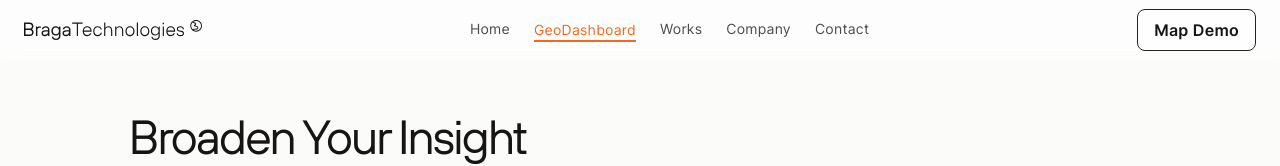
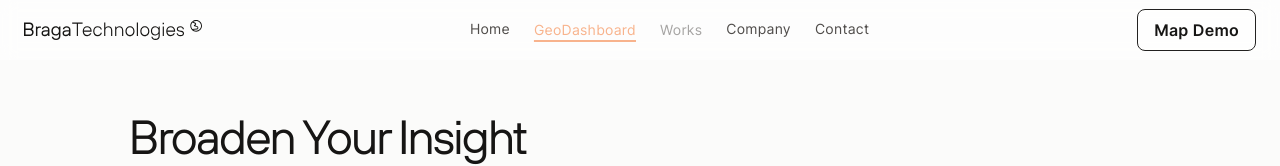
Before and after one commit to FelineJTD/braga-technologies-main-site, a Next.js app: page /geodashboard in a window 1280 px wide. Shown: the top 166 px of the page. Built offline with nearby package versions, Linux system fonts and the light colour scheme.

Commit message:
add timeout to loading

```diff
--- a/components/footer.js
+++ b/components/footer.js
@@ -4,29 +4,30 @@ import Link from 'next/link'
 export default function Footer() {
   const copyrightText = '© Braga Technologies 2022';
   return (
-    <footer className='bg-gray-100 text-gray-500 p-6 xl:px-[10%] grid grid-cols-12 w-full gap-6 selection:bg-primary selection:text-gray-50'>
+    <footer>
+      <nav className='bg-gray-100 text-gray-500 p-6 xl:px-[10%] grid grid-cols-12 w-full gap-6 selection:bg-primary selection:text-gray-50'>
         <div className='col-span-12 md:col-span-3'>
           <Link href='/'><img src='/logo-braga-sm.svg' alt='Braga Technologies Logo' className='col-span-6 h-5 cursor-pointer mb-6'/></Link>
           <p className='text-gray-600'>Indonesia&apos;s Leading Geospatial Technology that optimize analytics and performance, moving the world one map at a time.</p>
         </div>
         <div className='col-span-6 md:col-start-5 lg:col-span-2 flex flex-col space-y-4'>
           <h6 className='text-gray-600'>Product</h6>
-        <a href='#'><p>GeoDashboard</p></a>
-        <a href='#'><p>Braga Enterprise</p></a>
-        <a href='#'><p>Braga AI</p></a>
+          <p className='opacity-50'>GeoDashboard</p>
+          <p className='opacity-50'>Braga Enterprise</p>
+          <p className='opacity-50'>Braga AI</p>
         </div>
         <div className='col-span-6 md:col-span-2 flex flex-col space-y-4'>
           <h6 className='text-gray-600'>Works</h6>
-        <a href='#'><p>Works</p></a>
-        <a href='#'><p>Case Study</p></a>
-        <a href='#'><p>Portfolio</p></a>
+          <p className='opacity-50'>Works</p>
+          <p className='opacity-50'>Case Study</p>
+          <p className='opacity-50'>Portfolio</p>
         </div>
         <div className='col-span-6 md:col-span-2 flex flex-col space-y-4'>
           <h6 className='text-gray-600'>Office</h6>
-        <a href='#'><p>About</p></a>
-        <a href='#'><p>Team</p></a>
-        <a href='#'><p>Career</p></a>
-        <a href='#'><p>Contact Us</p></a>
+          <p className='opacity-50'>About</p>
+          <Link href='/company/culture'><a><p className='unThin'>Culture</p></a></Link>
+          <Link href='/company/career'><a><p className='unThin'>Career</p></a></Link>
+          <Link href='/contact'><a><p className='unThin'>Contact Us</p></a></Link>
         </div>
 
         <div className='col-start-1 col-span-12 border-t-[1px] border-gray-200 mt-4' />
@@ -35,6 +36,7 @@ export default function Footer() {
         <p className='hidden md:block text-right col-span-4'>{copyrightText}</p>
         <div className='col-start-1 col-span-12 border-t-[1px] border-gray-200' />
         <p className='md:hidden col-span-12'>{copyrightText}</p>
+      </nav>
     </footer>
   )
 }
--- a/components/navbar.js
+++ b/components/navbar.js
@@ -99,14 +99,20 @@ export default function Navbar() {
         <Link href='/'>
           <a className={`${currPage === 'home' ? 'text-primary underline' : ''} text-lg`} onClick={closeMobileNav}>Home</a>
         </Link>
-        <Link href='/geodashboard'>
-          <a className={`${currPage === 'geodashboard' ? 'text-primary underline' : ''} text-lg`} onClick={closeMobileNav}>GeoDashboard</a>
+        {/* <Link href='/geodashboard'> */}
+          <p className={`${currPage === 'geodashboard' ? 'text-primary underline' : ''} opacity-50 text-lg`} onClick={closeMobileNav}>GeoDashboard</p>
+        {/* </Link> */}
+        {/* <Link href='/works'> */}
+          <p className={`${currPage === 'works' ? 'text-primary underline' : ''} opacity-50 text-lg`} onClick={closeMobileNav}>Works</p>
+        {/* </Link> */}
+        {/* <Link href='/company/culture'> */}
+          <p className={`${currPage === 'company' ? 'text-primary underline' : ''} text-lg`} onClick={closeMobileNav}>Company</p>
+        {/* </Link> */}
+        <Link href='/company/culture'>
+          <a className="text-base" onClick={closeMobileNav}>Culture</a>
         </Link>
-        <Link href='/works'>
-          <a className={`${currPage === 'works' ? 'text-primary underline' : ''} text-lg`} onClick={closeMobileNav}>Works</a>
-        </Link>
-        <Link href='/company/culture'>
-          <a className={`${currPage === 'company' ? 'text-primary underline' : ''} text-lg`} onClick={closeMobileNav}>Company</a>
+        <Link href='/company/career'>
+          <a className="text-base" onClick={closeMobileNav}>Career</a>
         </Link>
         <Link href='/contact'>
           <a className={`${currPage === 'contact' ? 'text-primary underline' : ''} text-lg`} onClick={closeMobileNav}>Contact</a>
@@ -125,12 +131,12 @@ export default function Navbar() {
           <Link href='/'>
             <a className={`${currPage === 'home' ? 'text-primary underline underline-offset-[5px] decoration-[1.5px]' : 'unThin'} text-sm`}>Home</a>
           </Link>
-          <Link href='/geodashboard'>
-            <a className={`${currPage === 'geodashboard' ? 'text-primary underline underline-offset-[5px] decoration-[1.5px]' : 'unThin'} text-sm`}>GeoDashboard</a>
-          </Link>
-          <Link href='/works'>
-            <a className={`${currPage === 'works' ? 'text-primary underline underline-offset-[5px] decoration-[1.5px]' : 'unThin'} text-sm`}>Works</a>
-          </Link>
+          {/* <Link href='/geodashboard'> */}
+            <p className={`${currPage === 'geodashboard' ? 'text-primary underline underline-offset-[5px] decoration-[1.5px]' : ''} opacity-50 text-sm`}>GeoDashboard</p>
+          {/* </Link> */}
+          {/* <Link href='/works'> */}
+            <p className={`${currPage === 'works' ? 'text-primary underline underline-offset-[5px] decoration-[1.5px]' : ''} opacity-50 text-sm`}>Works</p>
+          {/* </Link> */}
           <div className='relative h-full'>
             <p className='opacity-0 text-sm relative z-10'>Company</p>
             <div className='absolute -left-4 top-0 w-[calc(100%+32px)] min-h-[48px] max-h-[48px] hover:max-h-[10rem] duration-500 z-40 overflow-hidden flex flex-col'>
--- a/components/section-get-in-touch.js
+++ b/components/section-get-in-touch.js
@@ -3,6 +3,7 @@ import { useState, useEffect } from 'react';
 import Fleet from './fleet'
 import Image from 'next/image'
 import Link from 'next/link';
+import { Img } from '../config/cfg-get-in-touch';
 
 export default function GetInTouch({number}) {
   const [isVisible1, setIsVisible1] = useState(true);
@@ -30,7 +31,7 @@ export default function GetInTouch({number}) {
 
 
       <div className='relative col-start-2 col-span-10 aspect-[312/156] w-full my-6'>
-        <Image src='/shared/get-in-touch.png' alt='' layout='fill' objectFit='cover' objectPosition='center' style={{ borderRadius: '0.75rem' }}/>
+        <Image src={Img} alt='' layout='fill' objectFit='cover' objectPosition='center' placeholder='blur' style={{ borderRadius: '0.75rem' }}/>
         <Fleet
           fleetNum={120}
           isVisible={isVisible1}
--- a/config/cfg-get-in-touch.js
+++ b/config/cfg-get-in-touch.js
@@ -1 +1 @@
-export const Img = require('/shared/get-in-touch.png');
+export const Img = require('../assets/images/shared/get-in-touch.png');
--- a/pages/_app.js
+++ b/pages/_app.js
@@ -9,13 +9,22 @@ import '../styles/globals.css'
 function MyApp({ Component, pageProps }) {
   const router = useRouter();
   const [loading, setLoading] = useState(false);
+  const [hasTimeElapsed, setHasTimeElapsed] = useState(true);
   const [loadingCopy, setLoadingCopy] = useState('Navigating the world, one map at a time.');
 
   useEffect(() => {
+    if (loading) {
+      setHasTimeElapsed(false);
+      setTimeout(() => {
+        setHasTimeElapsed(true);
+      }, 1000);
+    }
+  }, [loading]);
+
+  useEffect(() => {
     const handleStart = () => { setLoading(true); };
-    const handleComplete = () => {
-      setLoading(false);
-    };
+    const handleComplete = () => { setLoading(false); };
+
     router.events.on('routeChangeStart', handleStart);
     router.events.on('routeChangeComplete', handleComplete);
     router.events.on('routeChangeError', handleComplete);
@@ -28,12 +37,12 @@ function MyApp({ Component, pageProps }) {
       'Geographers never get lost. We just do accidental field work.',
       '“I am the earth in the palm of your hands” – A Map',
     ]
-    if (!loading) {
+    if (!loading && hasTimeElapsed) {
       setTimeout(() => {
         setLoadingCopy(alt_copies[Math.floor(Math.random() * alt_copies.length)]);
       }, 500);
     }
-  }, [loading]);
+  }, [loading, hasTimeElapsed]);
 
   return (
     <>
@@ -45,16 +54,16 @@ function MyApp({ Component, pageProps }) {
       </Head>
 
       {/* LOADING */}
-      <div className={`${loading? 'translate-y-0' : '-translate-y-[100vh]'} absolute h-screen w-full bg-gray-50 z-50 duration-500 delay-[50ms] flex flex-col items-center justify-center`}>
+      <div className={`${loading || !hasTimeElapsed? 'translate-y-0' : '-translate-y-[100vh] '} absolute h-screen w-full bg-gray-50 z-50 duration-500 flex flex-col items-center justify-center`}>
         <p className='text-xs text-gray-700 mb-3'>{loadingCopy}</p>
         <div className='relative h-0.5 w-full bg-gray-100'>
-          <div className={`${loading? 'animate-progress-bar' : 'w-full'} absolute top-0 h-0.5 bg-gray-300 duration-100`} />
+          <div className={`${loading || !hasTimeElapsed? 'animate-progress-bar' : 'w-full'} absolute top-0 h-0.5 bg-gray-300 duration-100`} />
         </div>
       </div>
 
       <Navbar />
       <main className='w-full min-h-screen bg-gray-50 selection:bg-primary selection:text-gray-50 accent-primary'>
-        <div className={`${loading? 'min-h-[16vh]' : 'min-h-0'} duration-500 delay-100 w-full`} />
+        <div className={`${loading || !hasTimeElapsed? 'min-h-[16vh]' : 'min-h-0'} duration-500 delay-100 w-full`} />
         <Component {...pageProps} />
       </main>
       <Footer />
--- a/tailwind.config.js
+++ b/tailwind.config.js
@@ -95,7 +95,7 @@ module.exports = {
         'sideways': 'sideways 3s ease-in-out infinite',
         'top-to-bottom': 'top-to-bottom 3s ease-out',
         'bottom-to-top': 'bottom-to-top 3s ease-out',
-        'progress-bar': 'progress-bar 5s linear',
+        'progress-bar': 'progress-bar 3s linear',
       }
     },
   },
```
Also changed, not shown: assets/images/shared/get-in-touch.png (added). Lines whose indentation alone changed are shown as unchanged.
